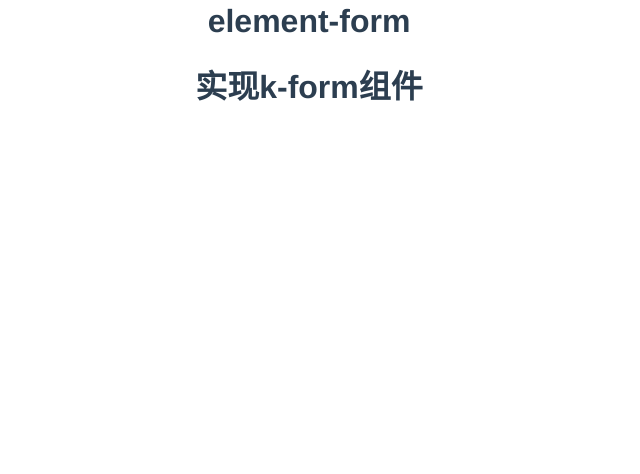
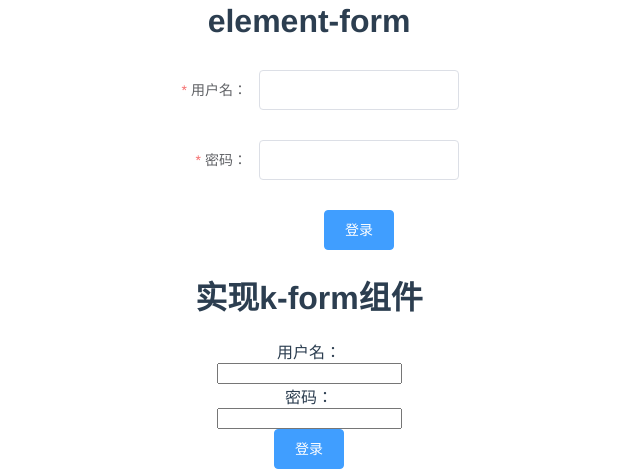
Before and after one commit to Sofiya-xuanxuan/01_Vuecore-Implementingcomponent, a Vue app: page / in a window 1280 px wide. Shown: the part 365-839 px from the top of the page, without its empty margins (331-971 px from the left). Before the commit the page ends 800 px from the top, so only its background shows below. Built offline with nearby package versions, Linux system fonts and the light colour scheme; no server answers.

Commit message:
开发组件

```diff
--- a/babel.config.js
+++ b/babel.config.js
@@ -1,5 +1,14 @@
 module.exports = {
-  presets: [
-    '@vue/app'
+  "presets": [
+    "@vue/app"
+  ],
+  "plugins": [
+    [
+      "component",
+      {
+        "libraryName": "element-ui",
+        "styleLibraryName": "theme-chalk"
+      }
+    ]
   ]
 }
--- a/package.json
+++ b/package.json
@@ -10,6 +10,7 @@
   "dependencies": {
     "axios": "^0.18.0",
     "core-js": "^2.6.5",
+    "element-ui": "^2.4.5",
     "vue": "^2.6.10"
   },
   "devDependencies": {
@@ -17,8 +18,10 @@
     "@vue/cli-plugin-eslint": "^3.7.0",
     "@vue/cli-service": "^3.7.0",
     "babel-eslint": "^10.0.1",
+    "babel-plugin-component": "^1.1.1",
     "eslint": "^5.16.0",
     "eslint-plugin-vue": "^5.0.0",
+    "vue-cli-plugin-element": "^1.0.1",
     "vue-template-compiler": "^2.5.21"
   },
   "eslintConfig": {
--- a/src/components/FormTest.vue
+++ b/src/components/FormTest.vue
@@ -2,28 +2,91 @@
     <div class="FormTest">
         <h1>实现数据双向绑定</h1>
         <k-input type="text" v-model="someValue"></k-input><!--语法糖-->
-        <k-input type="text" :value="someValue" @input="someValue=$event"></k-input>{{someValue}}
+        <k-input type="text" :value="someValue" @input="someValue=$event"></k-input>
+        {{someValue}}
 
         <h1>element-form</h1>
-
+        <el-form :model="loginForm" :rules="rules" ref="loginForm1" label-width="100px">
+            <el-form-item label="用户名：" prop="username" class="inputWidth">
+                <el-input type="text" v-model="loginForm.username" autocomplete="off"></el-input>
+            </el-form-item>
+            <el-form-item label="密码：" prop="password" class="inputWidth">
+                <el-input type="password" v-model="loginForm.password" autocomplete="off"></el-input>
+            </el-form-item>
+            <el-form-item>
+                <el-button type="primary" @click="submitForm('loginForm1')">登录</el-button>
+            </el-form-item>
+        </el-form>
 
         <h1>实现k-form组件</h1>
+        <k-form :model="loginForm" :rules="rules" ref="loginForm2" label-width="100px">
+            <k-form-item label="用户名：" prop="username">
+                <k-input type="text" v-model="loginForm.username"></k-input>
+            </k-form-item>
+            <k-form-item label="密码：" prop="password">
+                <k-input type="password" v-model="loginForm.password"></k-input>
+            </k-form-item>
+            <k-form-item>
+                <el-button type="primary" @click="submitForm2('loginForm2')">登录</el-button>
+            </k-form-item>
+        </k-form>
     </div>
 </template>
 
 <script>
+    import KForm from './KForm.vue';
+    import KFormItem from './KFormItem.vue';
     import KInput from './KInput.vue';
+
+
     export default {
         name: "FormTest",
-        components:{KInput},
+        components: {KForm,KFormItem,KInput},
         data() {
             return {
-                someValue: 'input默认值'
+                someValue: 'input默认值',
+                loginForm:{
+                    username:'',//用户名
+                    password:''//密码
+                },
+                rules:{
+                    username:[
+                        {required:true,message:'请输入用户名',trigger:'blur'}
+                    ],
+                    password:[
+                        {required:true,message:'请输入密码',trigger:'blur'}
+                    ]
+                }
+            }
+        },
+        methods: {
+            submitForm(formName) {
+                this.$refs[formName].validate((valid) => {
+                    if (valid) {
+                        alert('登录成功!');
+                    } else {
+                        console.log('error submit!!');
+                        return false;
+                    }
+                });
+            },
+            submitForm2(formName) {
+                this.$refs[formName].validate((valid) => {
+                    if (valid) {
+                        alert('登录成功!');
+                    } else {
+                        console.log('error submit!!');
+                        return false;
+                    }
+                });
             }
         },
     }
 </script>
 
 <style scoped>
-
+    .inputWidth {
+        width: 300px;
+        margin:30px auto;
+    }
 </style>
--- a/src/components/KForm.vue
+++ b/src/components/KForm.vue
@@ -1,10 +1,45 @@
 <template>
-
+    <div class="KForm">
+        <slot></slot>
+    </div>
 </template>
 
 <script>
     export default {
-        name: "KForm"
+        name: "KForm",
+        provide(){// provide返回对象可以跨层级传参给子孙
+            return {
+                form:this// 表单实例传递给后代
+            }
+        },
+        props:{
+            model:{
+                type:Object,
+                required:true
+            },
+            rules:{
+                type: Object
+            }
+        },
+        methods: {
+            async validate(cb) {
+                //执行表单中的所有校验项
+                const tasks=this.$children.filter(item=>item.prop).map(item=>item.validate())//将所有的子的validate方法执行一遍
+                //得到一个promise组成的数组（将formitem数组转换为validate()返回的promise数组）
+                console.log(tasks);//[Promise, Promise]
+                //tasks中只要有任意一个是false，则校验失败
+                //Promise.all(并发)可以保证，promises数组中所有promise对象都达到resolve状态，才执行then回调。
+                const results=await Promise.all(tasks);
+                console.log(results);// [false, false]
+                if(results.some(valid=>!valid)) {
+                    //检验失败
+                    cb(false)
+                }else{
+                    //检验成功
+                    cb(true)
+                }
+            }
+        },
     }
 </script>
 
--- a/src/components/KFormItem.vue
+++ b/src/components/KFormItem.vue
@@ -1,13 +1,55 @@
 <template>
-
+  <div class="KFormItem">
+      <label v-if="label">{{label}}</label>
+      <!--插槽-->
+      <slot></slot>
+      <!--校验错误信息显示-->
+      <p v-if="errorMessage" class="error">{{errorMessage}}</p>
+  </div>
 </template>
 
 <script>
+    import Validator from 'async-validator';//引入校验的插件
     export default {
-        name: "KFormItem"
+        name: "KFormItem",
+        inject:['form'],
+        props: ["label","prop"],
+        data() {
+            return {
+                errorMessage: ''
+            }
+        },
+        created(){
+            this.$on('validate',this.validate)
+        },
+        methods: {
+            validate() {
+              return new Promise(resolve => {
+                  //校验规则定制
+                  const descriptor={[this.prop]:this.form.rules[this.prop]};
+                  //创建校验器
+                  const validator=new Validator(descriptor);
+                  //执行校验
+                  validator.validate(
+                      {[this.prop]:this.form.model[this.prop]},//取到校验的内容
+                      errors=>{
+                          if(errors) {
+                              this.errorMessage=errors[0].message;//取校验住的第1条即可
+                              resolve(false);
+                          }else {
+                              this.errorMessage='';//置空
+                              resolve(true);
+                          }
+                      }
+                  )
+              })
+            }
+        },
     }
 </script>
 
 <style scoped>
-
+    .error {
+        color: red;
+    }
 </style>
--- a/src/components/KInput.vue
+++ b/src/components/KInput.vue
@@ -20,7 +20,8 @@
         methods: {
             onInput(e) {
                 //通知老爹发生了input事件——这个事件名是不能更改的，因为是语法糖
-                this.$emit('input',e.target.value)
+                this.$emit('input',e.target.value);
+                this.$parent.$emit('validate')
             }
         },
     }
--- a/src/main.js
+++ b/src/main.js
@@ -1,6 +1,7 @@
 import Vue from 'vue';
 import axios from 'axios';
 import App from './App.vue';
+import './plugins/element.js'
 
 
 Vue.config.productionTip = false
```
Also changed, not shown: src/plugins/element.js (added, +7 -0 lines), 1 other file (tests, documents, lock files or other folders).
